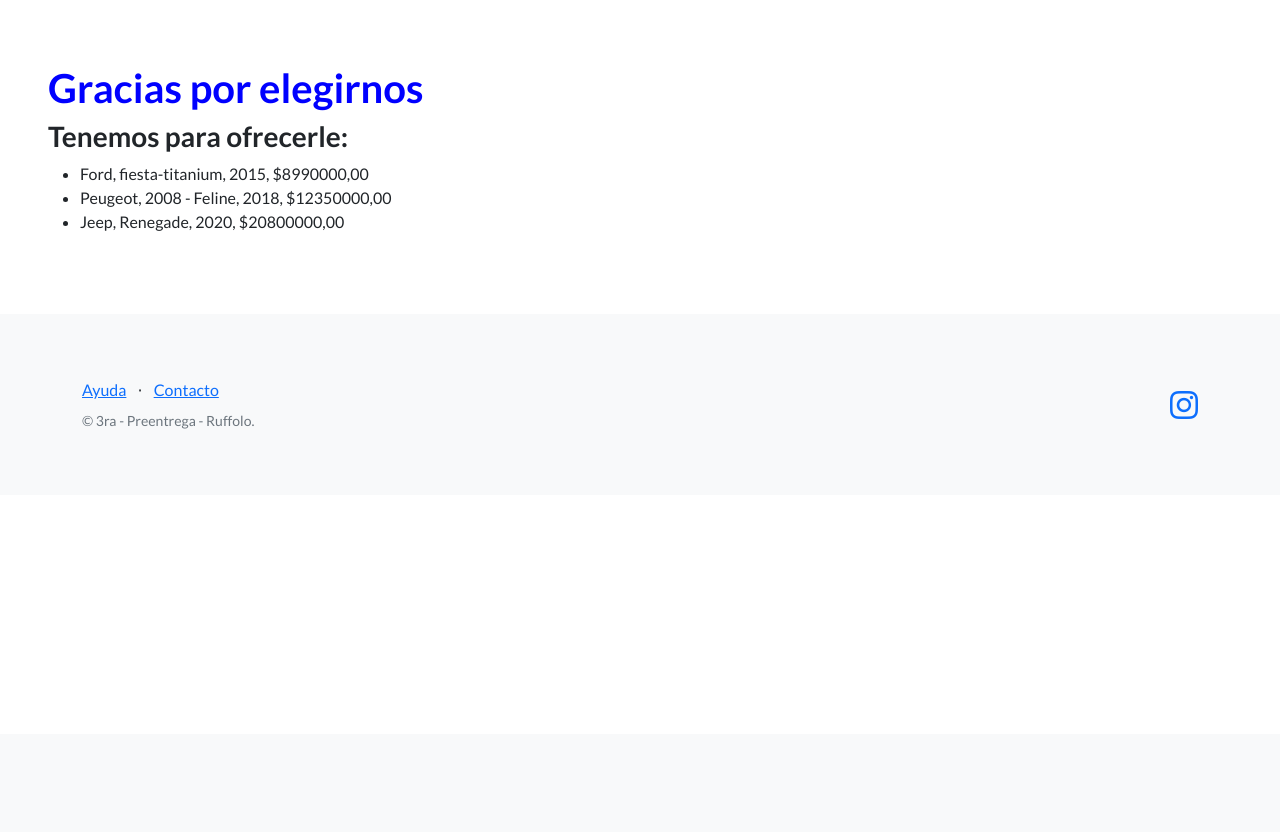
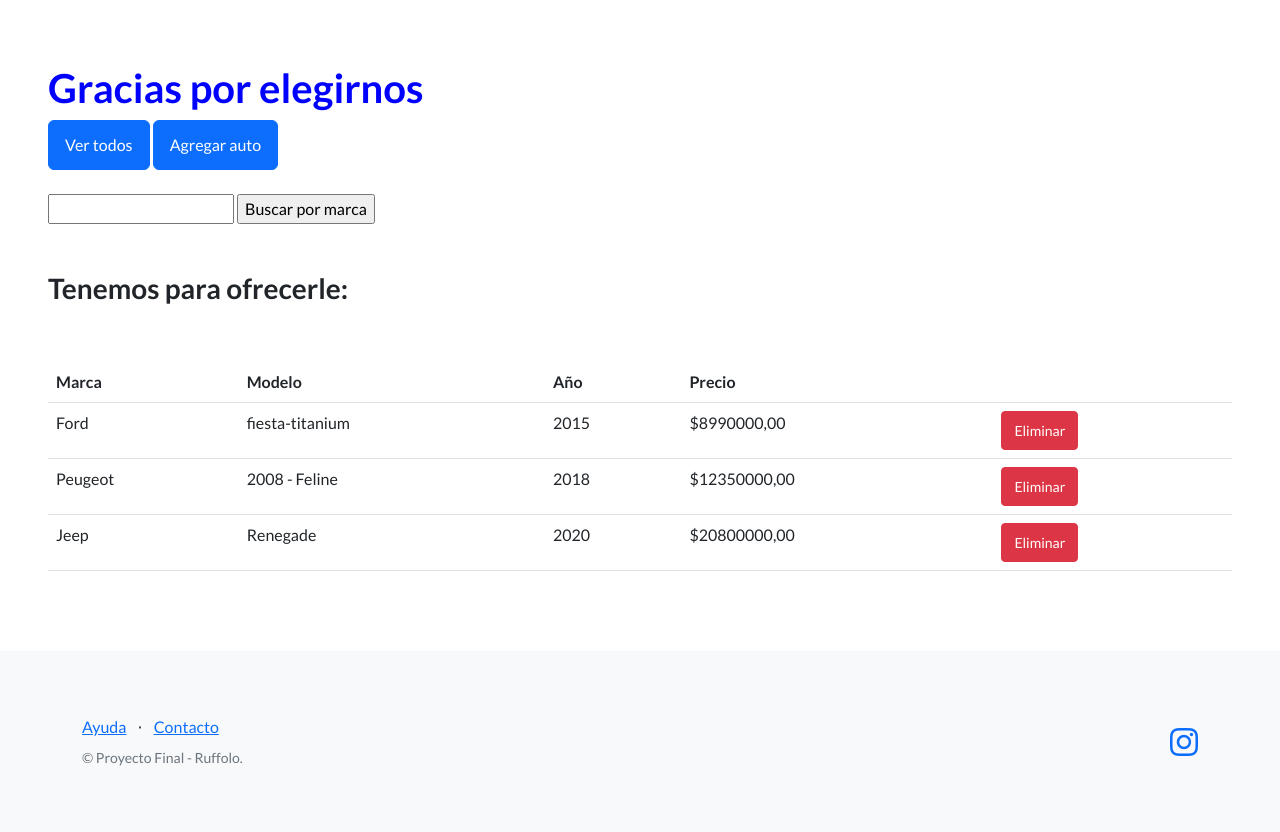
Before and after one commit to RuffoloL/Tercera_preentrega_Ruffololo, a Django app: page /ficheros/autos/ in a window 1280 px wide. Shown: the part 66-898 px from the top of the page. Before the commit the page ends 495 px from the top, so only its background shows below. Run offline with Django 4.2, Linux system fonts and the light colour scheme; data comes from the database, SQL or seed files in the repository; both versions use the stored data as it was after the commit; some libraries are stand-ins or nearby versions.

Commit message:
Agredado eliminar objetos de la BD sin confirmacion

```diff
--- a/Ficheros/templates/Ficheros/formulario_clientes1.html
+++ b/Ficheros/templates/Ficheros/formulario_clientes1.html
@@ -11,5 +11,5 @@ Crear cliente
   <input class="btn btn-success" type="submit" value="Enviar cliente" />
 </form>
 <br>
-<a href="{% url 'lista_clientes' %}">Volver a la lista</a>
+<a class="btn btn-primary" href="{% url 'lista_clientes' %}">Volver a la lista</a>
 {% endblock contenido %}
--- a/Ficheros/templates/Ficheros/lista_autos.html
+++ b/Ficheros/templates/Ficheros/lista_autos.html
@@ -1,21 +1,50 @@
 {% extends "base.html" %}
 
 {% block titulo %}
-<title>3ra Preentrega - Ruffolo</title>
+<title> - Autos - </title>
 {% endblock titulo %}
 
     {% block contenido %}
     <h1 style="color:blue;">
       Gracias por elegirnos
     </h1>
+    <a class="btn btn-primary" href="{% url "lista_autos" %}">Ver todos</a>
+    <a class="btn btn-primary" href="{% url "crear_autos" %}">Agregar auto</a>
+    <br><br>
+    <form action="{% url 'buscar_autos' %}" method="post">
+     {% csrf_token %}
+     <input type="text" name="busqueda">
+     <input type="submit" value="Buscar por marca">
+    </form>
+    <br><br>
 
     <h3>Tenemos para ofrecerle:</h3>
-    <ul>
-    {% for auto in autos %}
-    <li>
-      {{ auto.marca}}, {{ auto.modelo}}, {{auto.año}}, ${{auto.precio}}
+    <br><br>
+    <table class="table">
+      <tbody>
+        <tr>
 
-    </li>
-    {% endfor %}
-    </ul>
+          <th>Marca</th>
+          <th>Modelo</th>
+          <th>Año</th>
+          <th>Precio</th>
+          <th></th>
+        </tr>
+        {% for auto in autos %}
+        <tr>
+
+          <td>{{ auto.marca}}</td>
+          <td>{{ auto.modelo}}</td>
+          <td>{{auto.año}}</td>
+          <td>${{auto.precio}}</td>
+          <td>
+            <form action="{% url 'eliminar_auto' auto.id %}" method="post">
+              {% csrf_token %}
+              <input type="submit" class="btn btn-danger  btn-sm" value="Eliminar"/>
+            </form>
+          </td>
+        </tr>
+        {% endfor %}
+      </tbody>
+    </table>
     {% endblock contenido %}
--- a/Ficheros/urls.py
+++ b/Ficheros/urls.py
@@ -1,7 +1,10 @@
 
 from django.urls import path
 
-from Ficheros.views import  listar_autos, listar_motos, listar_clientes, crear_clientes, crear_autos, crear_motos
+from Ficheros.views import  (
+    listar_autos, listar_motos, listar_clientes, crear_clientes, crear_autos, crear_motos,
+    buscar_clientes, buscar_autos, buscar_motos, eliminar_auto, eliminar_moto
+)
 
 
 
@@ -9,10 +12,14 @@ urlpatterns = [
     path("autos/", listar_autos, name="lista_autos"),
     path("motos/", listar_motos, name="lista_motos"),
     path("clientes/", listar_clientes, name="lista_clientes"),
-    path("crear-clientes/", crear_clientes, name="crear_cleintes"),
+    path("crear-clientes/", crear_clientes, name="crear_clientes"),
     path("crear-autos/", crear_autos, name="crear_autos"),
     path("crear-motos/", crear_motos, name="crear_motos"),
-
+    path("buscar-clientes/", buscar_clientes, name="buscar_clientes"),
+    path("buscar-autos/", buscar_autos, name="buscar_autos"),
+    path("buscar-motos/", buscar_motos, name="buscar_motos"),
+    path("eliminar-auto/<int:id>/", eliminar_auto, name="eliminar_auto"),
+    path("eliminar-moto/<int:id>/", eliminar_moto, name="eliminar_moto"),
 
 
 
--- a/Ficheros/views.py
+++ b/Ficheros/views.py
@@ -1,7 +1,7 @@
 from django.shortcuts import render, redirect
 from django.urls import reverse
 
-from Ficheros.forms import ClienteFormulario
+from Ficheros.forms import ClienteFormulario, AutoFormulario, MotoFormulario
 
 from Ficheros.models import Auto, Moto, Cliente
 
@@ -60,7 +60,7 @@ def listar_clientes(request):
     )
     return http_response
 
-def crear_autos(request):
+#def crear_autos(request):
     if request.method == "POST": #request.POST es un diccionario
         #Guardado de datos
         data = request.POST
@@ -79,7 +79,7 @@ def crear_autos(request):
     )
     return http_response
 
-def crear_motos(request):
+#def crear_motos(request):
     if request.method == "POST": #request.POST es un diccionario
         #Guardado de datos
         data = request.POST
@@ -111,7 +111,7 @@ def crear_clientes(request):
            cliente.save()  # Lo guardan en la Base de datos
 
            # Redirecciono al usuario a la lista de cursos
-           url_exitosa = reverse('lista_clientes')  # estudios/cursos/
+           url_exitosa = reverse('lista_clientes')
            return redirect(url_exitosa)
    else:  # GET
        formulario = ClienteFormulario()
@@ -121,3 +121,123 @@ def crear_clientes(request):
        context={'formulario': formulario}
    )
    return http_response
+
+
+def crear_autos(request):
+   if request.method == "POST":
+       formulario = AutoFormulario(request.POST)
+
+       if formulario.is_valid():
+           data = formulario.cleaned_data  # es un diccionario
+           marca = data["marca"]
+           modelo = data["modelo"]
+           año = data["año"]
+           precio = data["precio"]
+           auto = Auto(marca=marca, modelo=modelo, año=año, precio=precio)  # lo crean solo en RAM
+           auto.save()  # Lo guardan en la Base de datos
+
+           # Redirecciono al usuario a la lista de cursos
+           url_exitosa = reverse('lista_autos')
+           return redirect(url_exitosa)
+   else:  # GET
+       formulario = AutoFormulario()
+   http_response = render(
+       request=request,
+       template_name='Ficheros/formulario_autos1.html',
+       context={'formulario': formulario}
+   )
+   return http_response
+
+
+
+def crear_motos(request):
+   if request.method == "POST":
+       formulario = MotoFormulario(request.POST)
+
+       if formulario.is_valid():
+           data = formulario.cleaned_data  # es un diccionario
+           marca = data["marca"]
+           modelo = data["modelo"]
+           año = data["año"]
+           precio = data["precio"]
+           moto = Moto(marca=marca, modelo=modelo, año=año, precio=precio)  # lo crean solo en RAM
+           moto.save()  # Lo guardan en la Base de datos
+
+           # Redirecciono al usuario a la lista de cursos
+           url_exitosa = reverse('lista_motos')
+           return redirect(url_exitosa)
+   else:  # GET
+       formulario = MotoFormulario()
+   http_response = render(
+       request=request,
+       template_name='Ficheros/formulario_motos1.html',
+       context={'formulario': formulario}
+   )
+   return http_response
+
+def buscar_clientes(request):
+   if request.method == "POST":
+       data = request.POST
+       busqueda = data["busqueda"]
+       clientes = Cliente.objects.filter(apellido__contains=busqueda)
+       contexto = {
+           "clientes": clientes,
+       }
+       http_response = render(
+           request=request,
+           template_name='Ficheros/lista_clientes.html',
+           context=contexto,
+       )
+       return http_response
+
+def buscar_autos(request):
+   if request.method == "POST":
+       data = request.POST
+       busqueda = data["busqueda"]
+       autos = Auto.objects.filter(marca__contains=busqueda)
+       contexto = {
+           "autos": autos,
+       }
+       http_response = render(
+           request=request,
+           template_name='Ficheros/lista_autos.html',
+           context=contexto,
+       )
+       return http_response
+
+
+def buscar_motos(request):
+   if request.method == "POST":
+       data = request.POST
+       busqueda = data["busqueda"]
+       motos = Moto.objects.filter(marca__contains=busqueda)
+       contexto = {
+           "motos": motos,
+       }
+       http_response = render(
+           request=request,
+           template_name='Ficheros/lista_motos.html',
+           context=contexto,
+       )
+       return http_response
+
+
+def eliminar_auto(request, id):
+    # obtienes el auto de la BD
+   auto = Auto.objects.get(id=id)
+   if request.method == "POST":
+       #borra el auto de la BD
+       auto.delete()
+       #redireccionamos a la URL exitosa
+       url_exitosa = reverse('lista_autos')
+       return redirect(url_exitosa)
+
+def eliminar_moto(request, id):
+    # obtienes la moto de la BD
+   moto = Moto.objects.get(id=id)
+   if request.method == "POST":
+       #borra la moto de la BD
+       moto.delete()
+       #redireccionamos a la URL exitosa
+       url_exitosa = reverse('lista_motos')
+       return redirect(url_exitosa)
--- a/templates_base/base.html
+++ b/templates_base/base.html
@@ -47,7 +47,7 @@
                             <li class="list-inline-item"><a href="#!">Contacto</a></li>
 
                         </ul>
-                        <p class="text-muted small mb-4 mb-lg-0">&copy; 3ra - Preentrega - Ruffolo.</p>
+                        <p class="text-muted small mb-4 mb-lg-0">&copy; Proyecto Final - Ruffolo.</p>
                     </div>
                     <div class="col-lg-6 h-100 text-center text-lg-end my-auto">
                         <ul class="list-inline mb-0">
--- a/templates_base/inicio.html
+++ b/templates_base/inicio.html
@@ -1,10 +1,10 @@
 {% extends "base.html" %}
 
 {% block titulo %}
-<title>Ruffolo- Preentrega</title>
+<title>Ruffolo- Proyecto Final</title>
 {% endblock titulo %}
 
 
 {% block contenido %}
-<h1>3ra Preentrega - Ruffolo</h1>
+<h1> - Ruffolo - Proyecto Final - </h1>
 {% endblock contenido %}
```
Also changed, not shown: Ficheros/forms.py (+14 -0 lines), Ficheros/templates/Ficheros/formulario_autos.html (deleted, +0 -16 lines), Ficheros/templates/Ficheros/formulario_autos1.html (added, +15 -0 lines), Ficheros/templates/Ficheros/formulario_clientes.html (deleted, +0 -14 lines), Ficheros/templates/Ficheros/formulario_motos.html (deleted, +0 -16 lines), Ficheros/templates/Ficheros/formulario_motos1.html (added, +15 -0 lines), Ficheros/templates/Ficheros/lista_clientes.html (+25 -8 lines), Ficheros/templates/Ficheros/lista_motos.html (+35 -8 lines), db.sqlite3.
